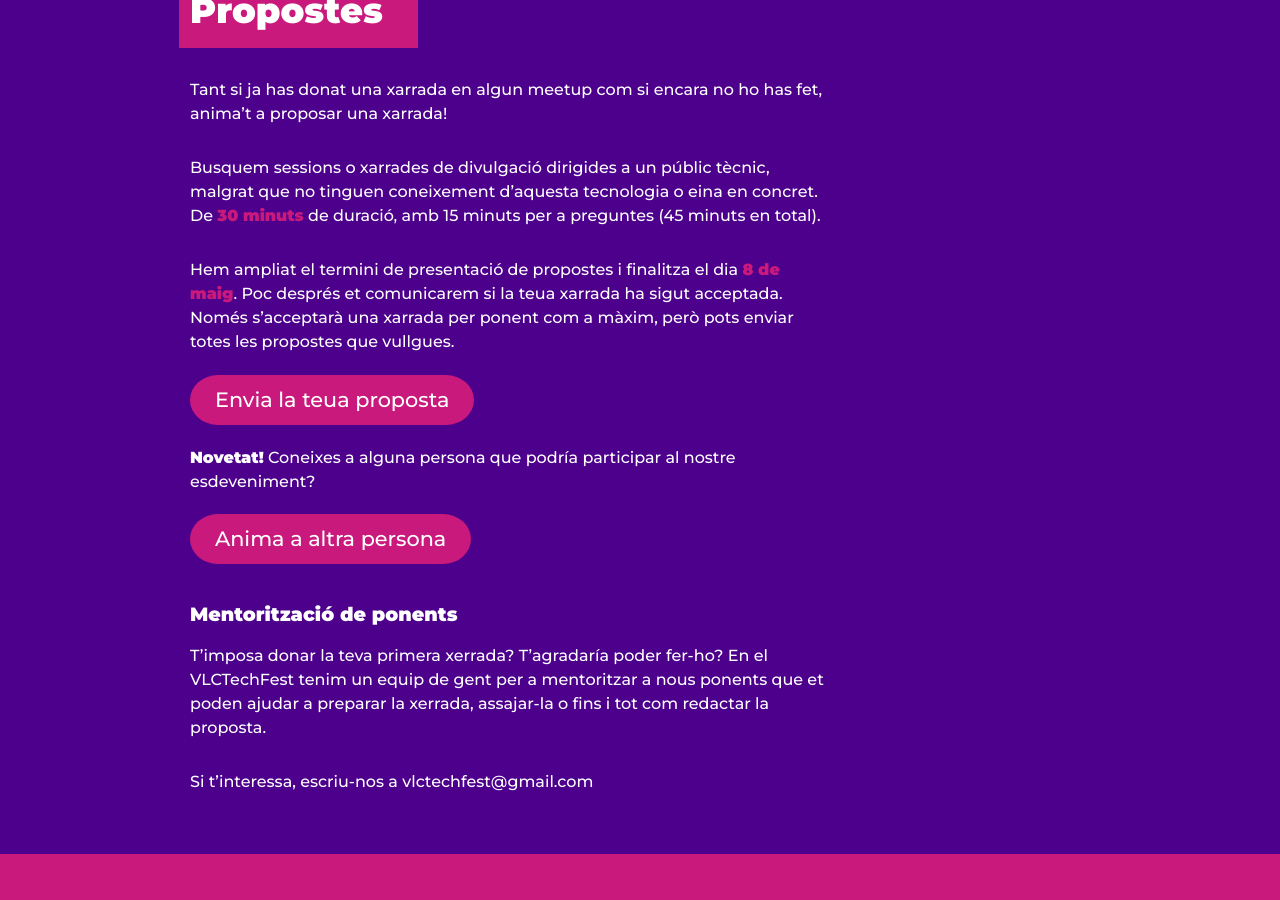
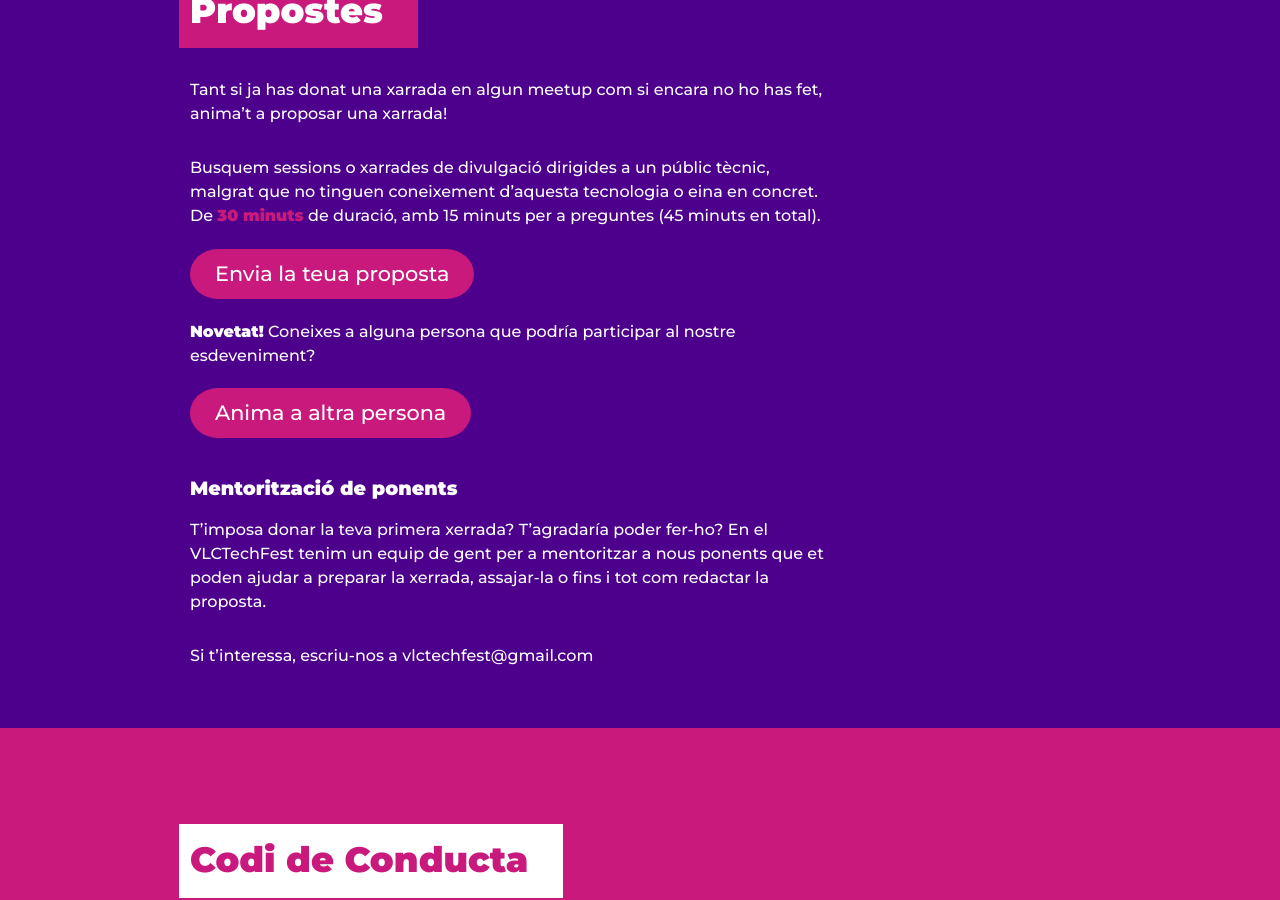
Before and after one commit to VLCTechHub/VLCTechFest2025, a Jekyll site: the page built from ca/index.html, in a window 1280 px wide and 900 px high, scrolled down 1473 px. Built offline with Jekyll 4.4.1, drawn with Linux system fonts in a browser that asks for light colours.

Commit message:
fix: hide unrelated paragraph

```diff
--- a/_data/cfp.yaml
+++ b/_data/cfp.yaml
@@ -5,7 +5,7 @@
 
     Buscamos sesiones o charlas de divulgación que lleguen a un público técnico aunque no tengan el conocimiento de esa tecnología o herramienta concreta. De **30 minutos** de duración con 15 minutos para preguntas (45 minutos en total).
 
-    Hemos ampliado el plazo de presentación de propuestas y termina el día **8 de mayo**. Poco después te comunicaremos si tu charla ha sido aceptada. Se aceptará una charla como máximo por ponente, pero puedes mandar todas las propuestas que quieras.
+  # Hemos ampliado el plazo de presentación de propuestas y termina el día **8 de mayo**. Poco después te comunicaremos si tu charla ha sido aceptada. Se aceptará una charla como máximo por ponente, pero puedes mandar todas las propuestas que quieras.
   call4buddies: <b>¡Novedad!</b> ¿Conoces a alguien que podría participar en nuestro evento?
   mentoring_title: Mentorización de ponentes
   mentoring: |-
@@ -20,7 +20,7 @@
 
     We are looking for informational sessions or talks directed at a technical audience, without requiring detailed prior knowledge of the technology or specific tool in question. Talks should be **30 minutes** in duration with 15 minutes for questions (45 minutes in total).
 
-    We have extended the deadline for proposal submission, and it ends on **May 8th**. Shortly after we will let you know if your talk has been accepted. Only one talk will be accepted per speaker, but you can submit all the proposals you want.
+  #  We have extended the deadline for proposal submission, and it ends on **May 8th**. Shortly after we will let you know if your talk has been accepted. Only one talk will be accepted per speaker, but you can submit all the proposals you want.
   call4buddies: <b>Updated!</b> Do you know someone who could participate in our event?
   mentoring_title: Speaker mentoring
   mentoring: |-
@@ -35,7 +35,7 @@
 
     Busquem sessions o xarrades de divulgació dirigides a un públic tècnic, malgrat que no tinguen coneixement d'aquesta tecnologia o eina en concret. De **30 minuts** de duració, amb 15 minuts per a preguntes (45 minuts en total).
 
-    Hem ampliat el termini de presentació de propostes i finalitza el dia **8 de maig**. Poc després et comunicarem si la teua xarrada ha sigut acceptada. Només s’acceptarà una xarrada per ponent com a màxim, però pots enviar totes les propostes que vullgues.
+  # Hem ampliat el termini de presentació de propostes i finalitza el dia **8 de maig**. Poc després et comunicarem si la teua xarrada ha sigut acceptada. Només s’acceptarà una xarrada per ponent com a màxim, però pots enviar totes les propostes que vullgues.
   call4buddies: <b>Novetat!</b> Coneixes a alguna persona que podría participar al nostre esdeveniment?
   mentoring_title: Mentorització de ponents
   mentoring: |-
```
